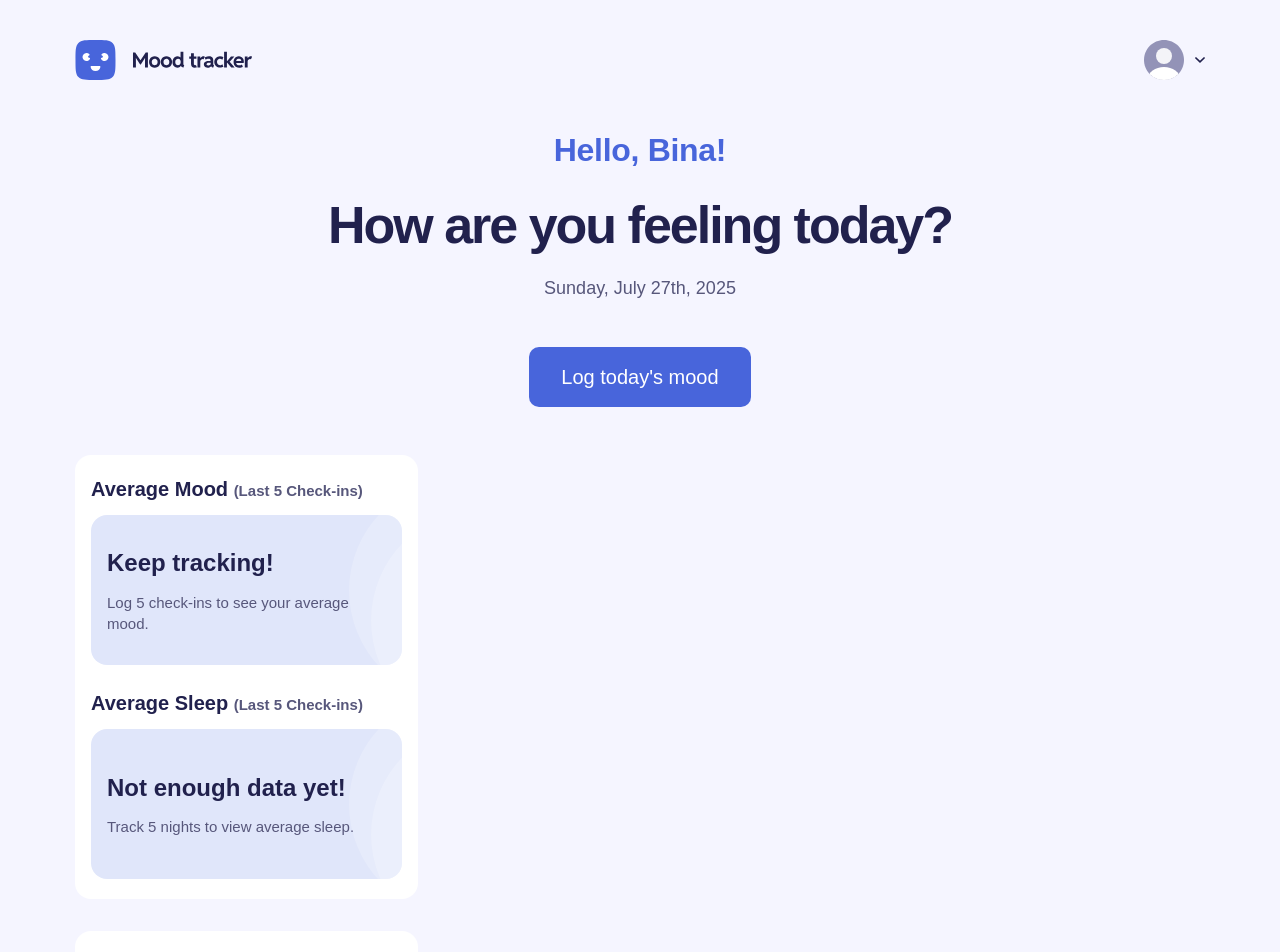
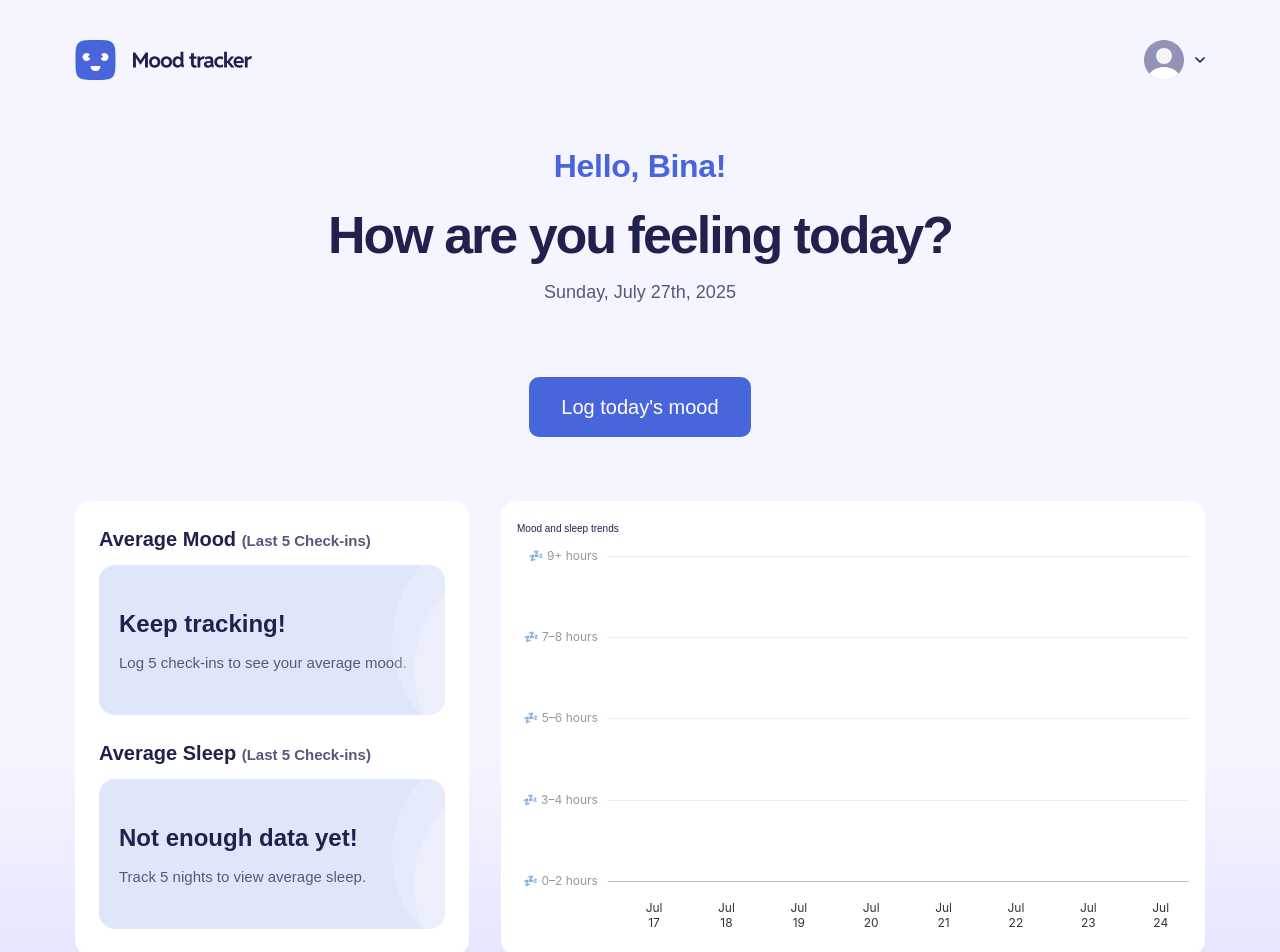
Before and after one commit to SabinaCristea/mood-tracking, a Next.js app: page /home in a window 1280 px wide. Shown: the top 952 px of the page. Built offline with nearby package versions, Linux system fonts and the light colour scheme; no server answers; a web font is replaced by a local one.

Commit message:
Make homepage responsive

```diff
--- a/src/_components/MoodChart.tsx
+++ b/src/_components/MoodChart.tsx
@@ -1,5 +1,7 @@
 import React from "react";
 import Chart from "chart.js";
+
+import { ReactComponent as SleepSVG } from "./../../public/assets/images/icon-sleep.svg";
 
 export default function CardBarChart() {
   React.useEffect(() => {
@@ -38,7 +40,8 @@ export default function CardBarChart() {
             // label: new Date().getFullYear(),
             backgroundColor: backgroundColors,
             borderColor: backgroundColors,
-            data: hours,
+            //data: hours,
+            data: [],
             fill: false,
             barThickness: 40,
             categoryPercentage: 0.6, // ADD GAP BETWEEN CATEGORIES
@@ -47,6 +50,7 @@ export default function CardBarChart() {
         ],
       },
       options: {
+        indexAxis: "y",
         maintainAspectRatio: false,
         responsive: false, // ⭐ REQUIRED so custom width works
         // responsive: true,
@@ -66,12 +70,14 @@ export default function CardBarChart() {
               },
               ticks: {
                 autoSkip: false, // 👈 REQUIRED
+
                 callback: function (value) {
                   const [month, day] = value.split(" ");
                   return [month, day];
                 },
                 fontColor: "#333",
                 padding: 10,
+                fontFamily: "Inter, Arial, sans-serif",
               },
             },
           ],
@@ -80,16 +86,16 @@ export default function CardBarChart() {
               display: true,
               ticks: {
                 min: 0,
-                max: 10, // needed to align the labels
+                max: 8, // needed to align the labels
                 stepSize: 2, // generates values: 0,2,4,6,8,10
+                fontFamily: "Inter, Arial, sans-serif",
                 callback: function (value) {
                   const map = {
-                    0: "0–2 hours",
-                    2: "3–4 hours",
-                    4: "5–6 hours",
-                    6: "7–8 hours",
-                    8: "9+ hours",
-                    10: "", // hides the top tick
+                    0: "💤 0–2 hours",
+                    2: "💤 3–4 hours",
+                    4: "💤 5–6 hours",
+                    6: "💤 7–8 hours",
+                    8: "💤 9+ hours",
                   };
                   return map[value] || "";
                 },
@@ -175,11 +181,14 @@ export default function CardBarChart() {
   }, []);
 
   return (
-    <div className="relative flex flex-col min-w-0 break-words h-[42rem] ">
+    <div className="relative flex flex-col min-w-0 break-words h-[42rem] lg:h-[40rem]">
       {/* <div className="relative h-full"> */}
-      <div className="overflow-x-auto overflow-y-hidden ">
-        <canvas id="bar-chart" width={1500}></canvas>
+      <div className="overflow-x-auto overflow-y-hidden h-[100%]">
+        <canvas id="bar-chart"></canvas>
       </div>
     </div>
   );
 }
+// display: block;
+// height: 45rem;
+// width: 63rem;
--- a/src/app/home/page.tsx
+++ b/src/app/home/page.tsx
@@ -22,17 +22,8 @@ export default function HomePage() {
 
   const today = formatDate(new Date());
 
-  const data = [
-    { date: "April 12", hours: 7.5, color: "#8DD3FF", face: "😟" },
-    { date: "April 13", hours: 7, color: "#8EF2A0", face: "🙂" },
-    { date: "April 14", hours: 3, color: "#FF9E9E", face: "😔" },
-    { date: "April 15", hours: 9.5, color: "#FFD47B", face: "😊" },
-  ];
-
-  const maxHours = 10;
-
   return (
-    <div className="pt-[4rem] px-[1rem] sm:px-[2rem] max-w-[34.3rem]  sm:max-w-[70.4rem] lg:max-w-[117rem] mx-auto text-neutral-900">
+    <div className="pt-[4rem] px-[1rem] sm:px-[2rem] max-w-[34.3rem] sm:max-w-[70.4rem] lg:max-w-[117rem] mx-auto text-neutral-900 ">
       {/* <h1 className="text-2xl font-bold">
         Welcome {userId ? `User ${userId}` : "Guest"}
       </h1>
@@ -53,7 +44,7 @@ export default function HomePage() {
         </div>
       </div>
       {/* CTA - SALUTATION */}
-      <div className="flex flex-col w-full justify-center items-center mt-[4.8rem] gap-[1.6rem]">
+      <div className="flex flex-col w-full justify-center items-center mt-[4.8rem] gap-[1.6rem] sm:gap-[1rem] lg:mt-[6.4rem]">
         <h4 className="text-[2.8rem] md:text-[3.2rem] text-blue-600 leading-[130%] md:leading-[140%] tracking-[-0.3px] font-bold">
           {/* Hello, {userId}! */}
           Hello, Bina!
@@ -68,14 +59,15 @@ export default function HomePage() {
 
         <button
           type="submit"
-          className="bg-blue-600 rounded-[1rem] text-neutral-0 text-[2rem] px-[3.2rem] h-[6rem] hover:bg-blue-700 hover:cursor-pointer outline-focus mt-[3.2rem]"
+          className="bg-blue-600 rounded-[1rem] text-neutral-0 text-[2rem] px-[3.2rem] h-[6rem] hover:bg-blue-700 hover:cursor-pointer outline-focus mt-[3.2rem] sm:mt-[4.8rem] lg:mt-[6.4rem]"
         >
           Log today&apos;s mood
         </button>
       </div>
-
+      {/* lg:h-[45.3rem] */}
+      <div className="flex flex-col lg:flex-row lg:gap-[3.2rem] lg:mt-[6.4rem] mb-[8rem]">
         {/* AVERAGE MOOD */}
-      <div className="mt-[4.8rem] bg-white rounded-[1.6rem] flex flex-col gap-[2.4rem] px-[1.6rem] py-[2rem] w-[34.3rem]">
+        <div className="mt-[4.8rem] bg-white rounded-[1.6rem] flex flex-col gap-[2.4rem] px-[1.6rem] py-[2rem] w-[34.3rem] mx-auto md:w-[70.4rem]  lg:w-[45.3rem]  lg:p-[2.4rem] lg:mt-0">
           {/* average mood */}
           <div className="flex flex-col gap-[1.2rem]">
             <p className="text-[2rem] leading-[140%] font-semibold">
@@ -84,7 +76,7 @@ export default function HomePage() {
                 (Last 5 Check-ins)
               </span>
             </p>
-          <div className="bg-blue-100 rounded-[1.6rem] flex flex-col gap-[1.2rem] justify-center h-[15rem] px-[1.6rem] py-[2rem] relative overflow-hidden">
+            <div className="bg-blue-100 rounded-[1.6rem] flex flex-col gap-[1.2rem] justify-center h-[15rem] px-[1.6rem] py-[2rem] relative overflow-hidden lg:p-[2rem] ">
               <h4 className="text-[2.4rem] leading-[140%] font-semibold ">
                 Keep tracking!
               </h4>
@@ -106,7 +98,7 @@ export default function HomePage() {
                 (Last 5 Check-ins)
               </span>
             </p>
-          <div className="bg-blue-100 rounded-[1.6rem] flex flex-col gap-[1.2rem] justify-center h-[15rem] px-[1.6rem] py-[2rem] relative overflow-hidden">
+            <div className="bg-blue-100 rounded-[1.6rem] flex flex-col gap-[1.2rem] justify-center h-[15rem] px-[1.6rem] py-[2rem] relative overflow-hidden lg:p-[2rem] ">
               <h4 className="text-[2.4rem] leading-[140%] font-semibold ">
                 Not enough data yet!
               </h4>
@@ -123,10 +115,11 @@ export default function HomePage() {
         </div>
 
         {/* MOOD AND SLEEP TRENDS */}
-      <div className="mt-[3.2rem] bg-neutral-0 px-[1.6rem] py-[2rem] rounded-[1.6rem] w-[34.3rem]">
+        <div className="mt-[3.2rem] bg-neutral-0 px-[1.6rem] py-[2rem] rounded-[1.6rem] w-[34.3rem] mx-auto md:w-[70.4rem]  lg:mt-0">
           <h1>Mood and sleep trends</h1>
           <CardBarChart />
         </div>
       </div>
+    </div>
   );
 }
```
Lines whose indentation alone changed are shown as unchanged.
